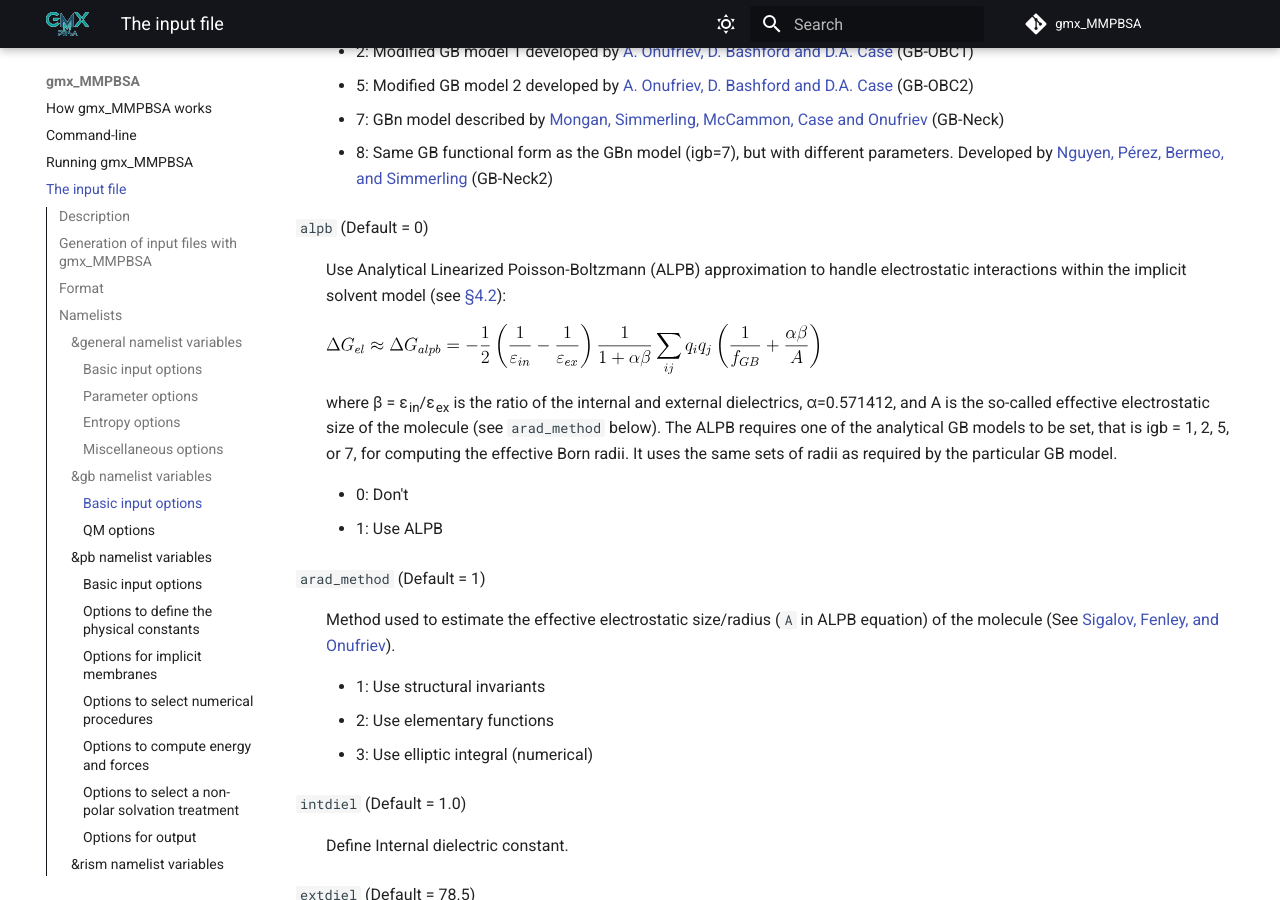
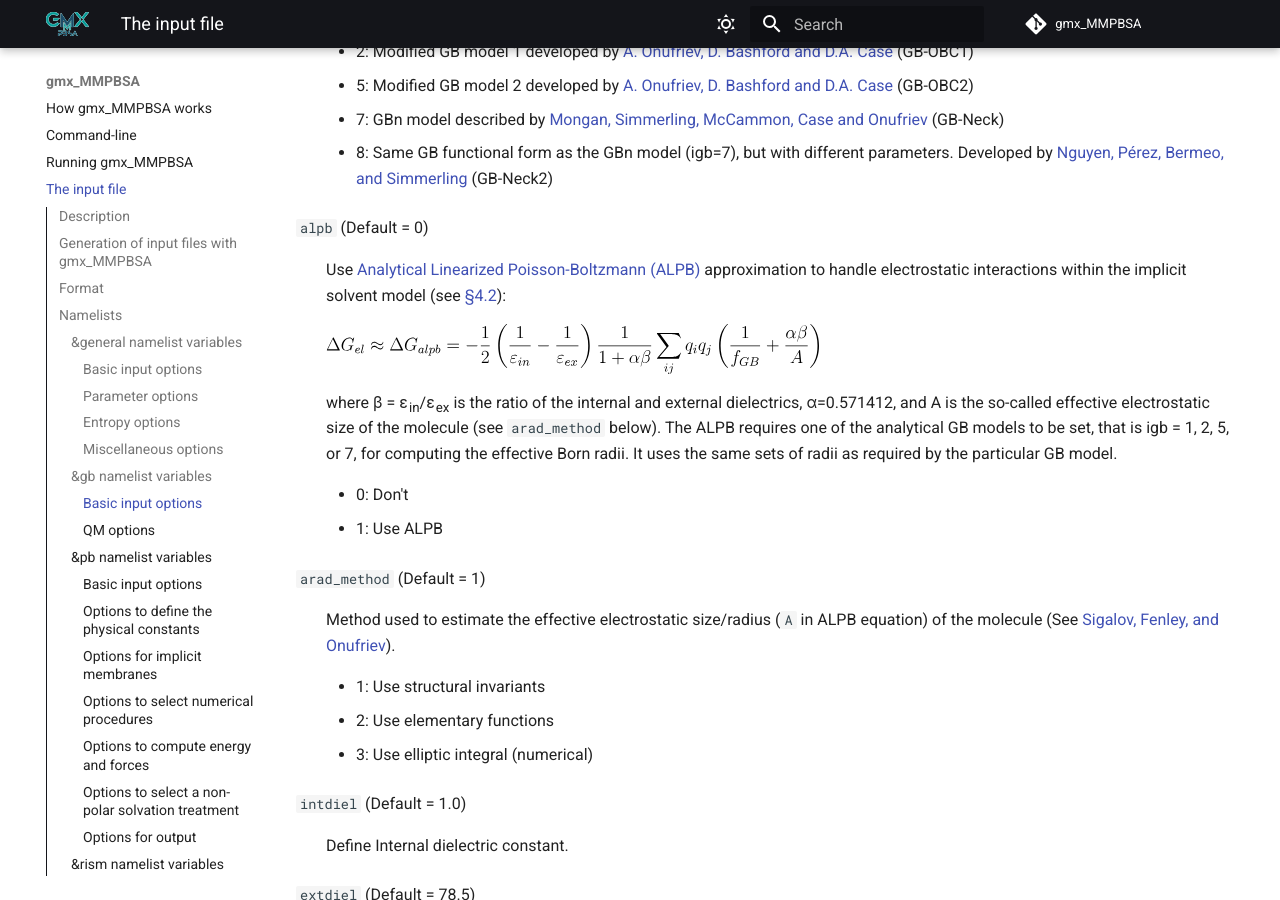
Before and after one commit to Valdes-Tresanco-MS/gmx_MMPBSA, an MkDocs documentation site: the page built from docs/input_file.md, in a window 1280 px wide and 900 px high, scrolled down 12238 px. Built offline with MkDocs 1.6.1 and Material for MkDocs 9.7.7, drawn with Linux system fonts in a browser that asks for light colours; comment, search, counter and statistics services are not loaded; part of the change alters nothing that is shown.

```diff
--- a/docs/input_file.md
+++ b/docs/input_file.md
@@ -578,7 +578,8 @@ However, this option is incompatible with alanine scanning.
   [200]: https://pubs.acs.org/doi/10.1021/acs.jctc.5b00271
 
 `alpb` (Default = 0)
-:   Use Analytical Linearized Poisson-Boltzmann (ALPB) approximation to handle electrostatic interactions within the
+:   Use [Analytical Linearized Poisson-Boltzmann (ALPB)][209] approximation to handle electrostatic interactions
+within the
 implicit solvent model (see [§4.2](https://ambermd.org/doc12/Amber21.pdf#section.4.2)):
 
     <img src="../assets/images/alpb_Eqn.svg" align="center"/>
@@ -590,6 +591,8 @@ implicit solvent model (see [§4.2](https://ambermd.org/doc12/Amber21.pdf#sectio
 
     * 0: Don't
     * 1: Use ALPB
+
+  [209]: https://aip.scitation.org/doi/10.1063/1.1857811
 
 `arad_method` (Default = 1)
 :   Method used to estimate the effective electrostatic size/radius (`A` in ALPB equation) of the molecule
```
